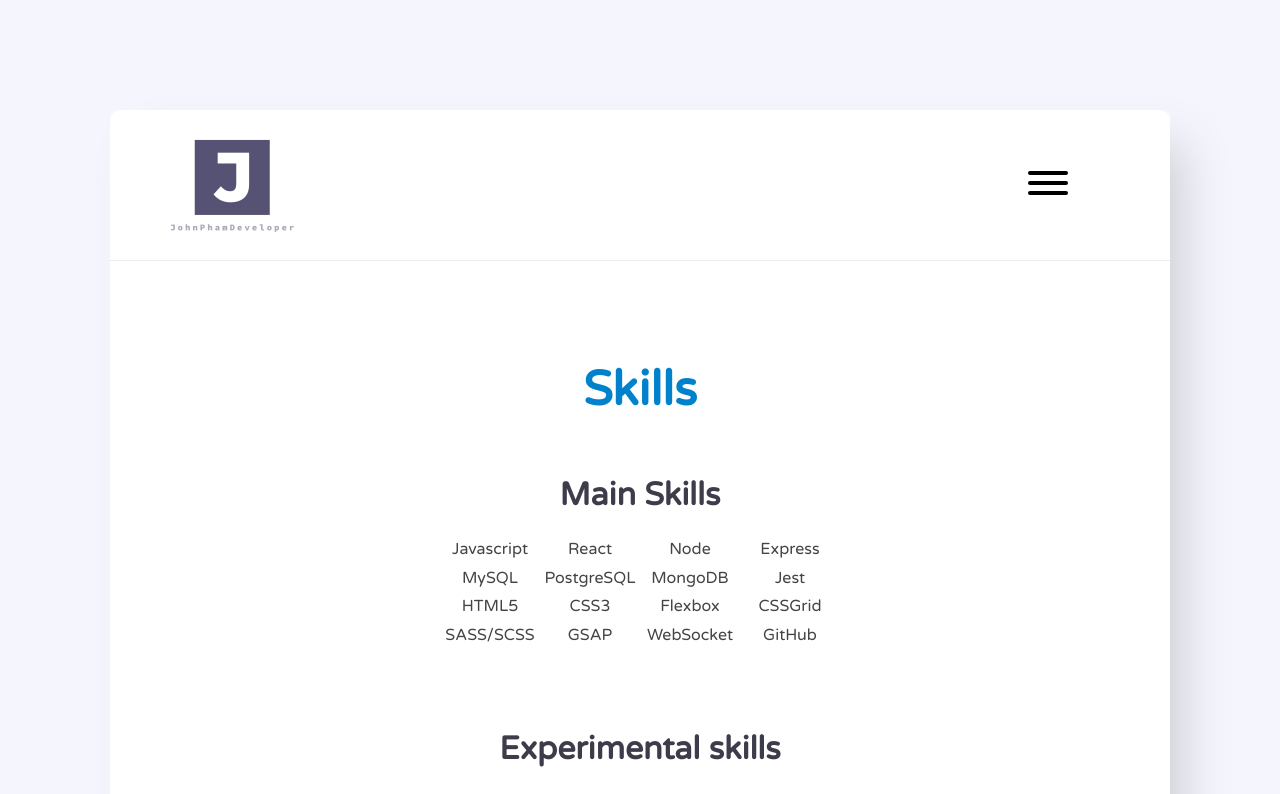
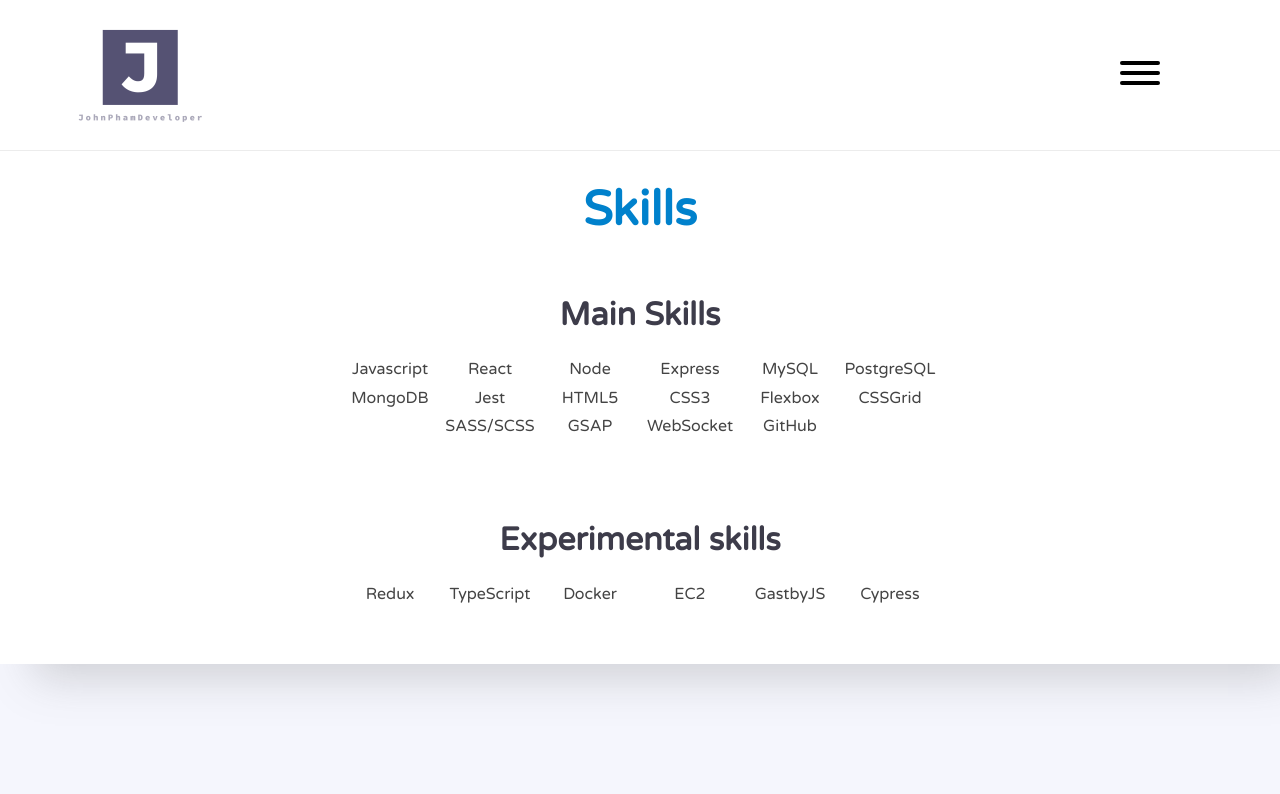
Before and after one commit to JohnPhamDeveloper/JohnPhamDeveloperWebsiteV2, a React (Create React App) app: page /skills in a window 1280 px wide. Shown: the top 794 px of the page. Built offline with nearby package versions, Linux system fonts and the light colour scheme.

Commit message:
remove html padding

```diff
--- a/src/App.scss
+++ b/src/App.scss
@@ -26,25 +26,22 @@ html {
   font-family: "Varela Round", sans-serif;
   // background: linear-gradient(0deg, rgba(171, 174, 216, 0.9990195907464549) 0%, rgba(171, 174, 216, 0.3435574058725053) 100%);
   background: $off-white;
-  padding: 100px;
+  // padding: 100px;
 
-  @media only screen and (max-width: 750px) {
-    padding: 20px;
-  }
+  // @media only screen and (max-width: 750px) {
+  //   padding: 20px;
+  // }
 
-  @media only screen and (max-width: 600px) {
-    padding: 0px;
-  }
-  // @media only screen and (max-width: 500px) {
+  // @media only screen and (max-width: 600px) {
   //   padding: 0px;
   // }
 }
 
 body {
   background-color: $white;
-  margin: 10px;
-  padding-bottom: 48px;
-  border-radius: 10px;
+  // margin: 10px;
+  // padding-bottom: 48px;
+  // border-radius: 10px;
   position: relative;
 
   @media only screen and (max-width: 450px) {
@@ -67,7 +64,7 @@ body {
 }
 
 .main-content {
-  margin: 70px 0px;
+  // margin: 70px 0px;
   display: flex;
   flex-direction: column;
   align-items: center;
--- a/src/component/Navitem.js
+++ b/src/component/Navitem.js
@@ -1,19 +1,20 @@
 import React from "react";
 import { Link } from "react-router-dom";
-import useWindowSize from "../useWindowSize";
+// import useWindowSize from "../useWindowSize";
 import "./Navitem.scss";
 
 const Navitem = ({ title, to, isLink = true }) => {
-  const size = useWindowSize();
+  // const size = useWindowSize();
 
   const scrollToTop = () => {
-    if (size.width <= 600) {
-      window.scrollTo(0, 0);
-    } else if (size.width <= 750) {
-      window.scrollTo(0, 20);
-    } else {
-      window.scrollTo(0, 110);
-    }
+    // if (size.width <= 600) {
+    //   window.scrollTo(0, 0);
+    // } else if (size.width <= 750) {
+    //   window.scrollTo(0, 20);
+    // } else {
+    //   window.scrollTo(0, 110);
+    // }
+    window.scrollTo(0, 0);
   };
 
   const renderLink = () => {
--- a/src/pages/AboutMe.scss
+++ b/src/pages/AboutMe.scss
@@ -5,8 +5,8 @@
   flex-direction: column;
   align-items: center;
   text-align: center;
-  padding-left: 150px;
-  padding-right: 150px;
+  padding-left: 25%;
+  padding-right: 25%;
   //width: 100%;
 
   @media only screen and (max-width: 500px) {
--- a/src/pages/ContactMe.scss
+++ b/src/pages/ContactMe.scss
@@ -6,8 +6,8 @@
     flex-direction: column;
     align-items: center;
     justify-content: left;
-    padding-left: 100px;
-    padding-right: 100px;
+    padding-left: 25%;
+    padding-right: 25%;
 
     @media only screen and (max-width: 600px) {
       padding-left: 0px;
--- a/src/pages/Skills.scss
+++ b/src/pages/Skills.scss
@@ -5,8 +5,8 @@
   flex-direction: column;
   justify-content: center;
   align-items: center;
-  padding-left: 300px;
-  padding-right: 300px;
+  padding-left: 25%;
+  padding-right: 25%;
 
   @media only screen and (max-width: 600px) {
     padding-left: 50px;
```
